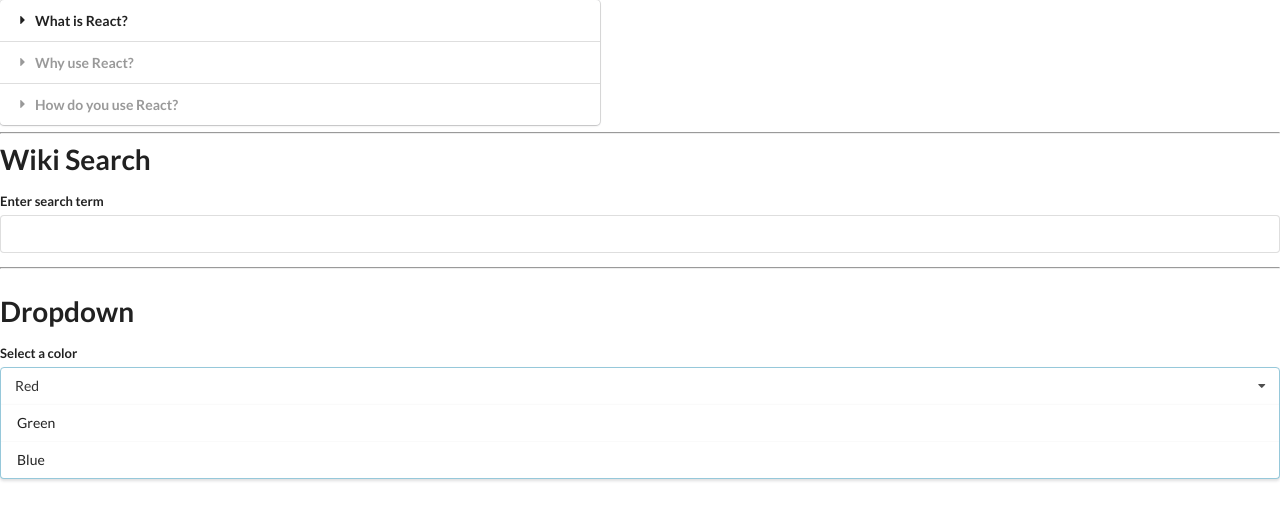
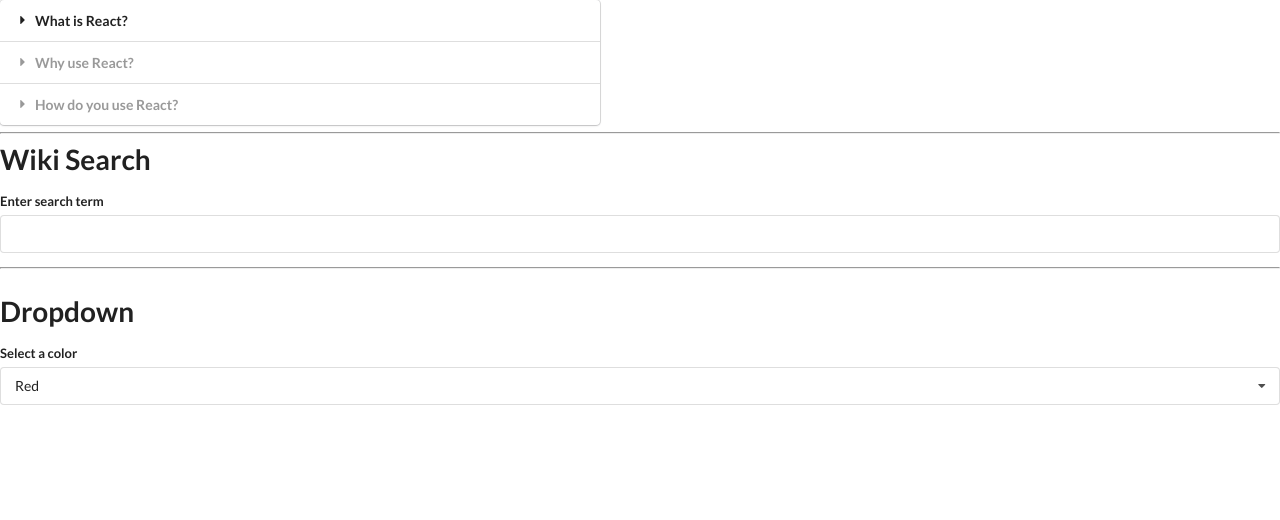
Before and after one commit to marianapalhano/widgets, a React (Create React App) app: page / in a window 1280 px wide. Shown: the top 520 px of the page. Built offline with nearby package versions, Linux system fonts and the light colour scheme.

Commit message:
Dropdown closing and opening

```diff
--- a/src/components/Dropdown.js
+++ b/src/components/Dropdown.js
@@ -1,6 +1,8 @@
-import React from 'react';
+import React, { useState } from 'react';
 
 const Dropdown = ({ options, selected, onSelectedChange }) => {
+
+    const[open, setOpen] = useState(false);
 
     const renderedOptions = options.map((option) => {
         if (option == selected) {
@@ -19,10 +21,10 @@
             <div className="ui form">
                 <div className="field">
                     <label className="label">Select a color</label>
-                    <div className="ui selection dropdown visible active">
+                    <div onClick={() => setOpen(!open)} className={`ui selection dropdown ${ open? 'visible active' : ''}`}>
                         <i className="dropdown icon"></i>
                         <div className="text">{selected.label}</div>
-                        <div className="menu visible transition">
+                        <div className={`menu ${open? 'visible transition' : ''}`}>
                             {renderedOptions}
                         </div>
                     </div>
```
